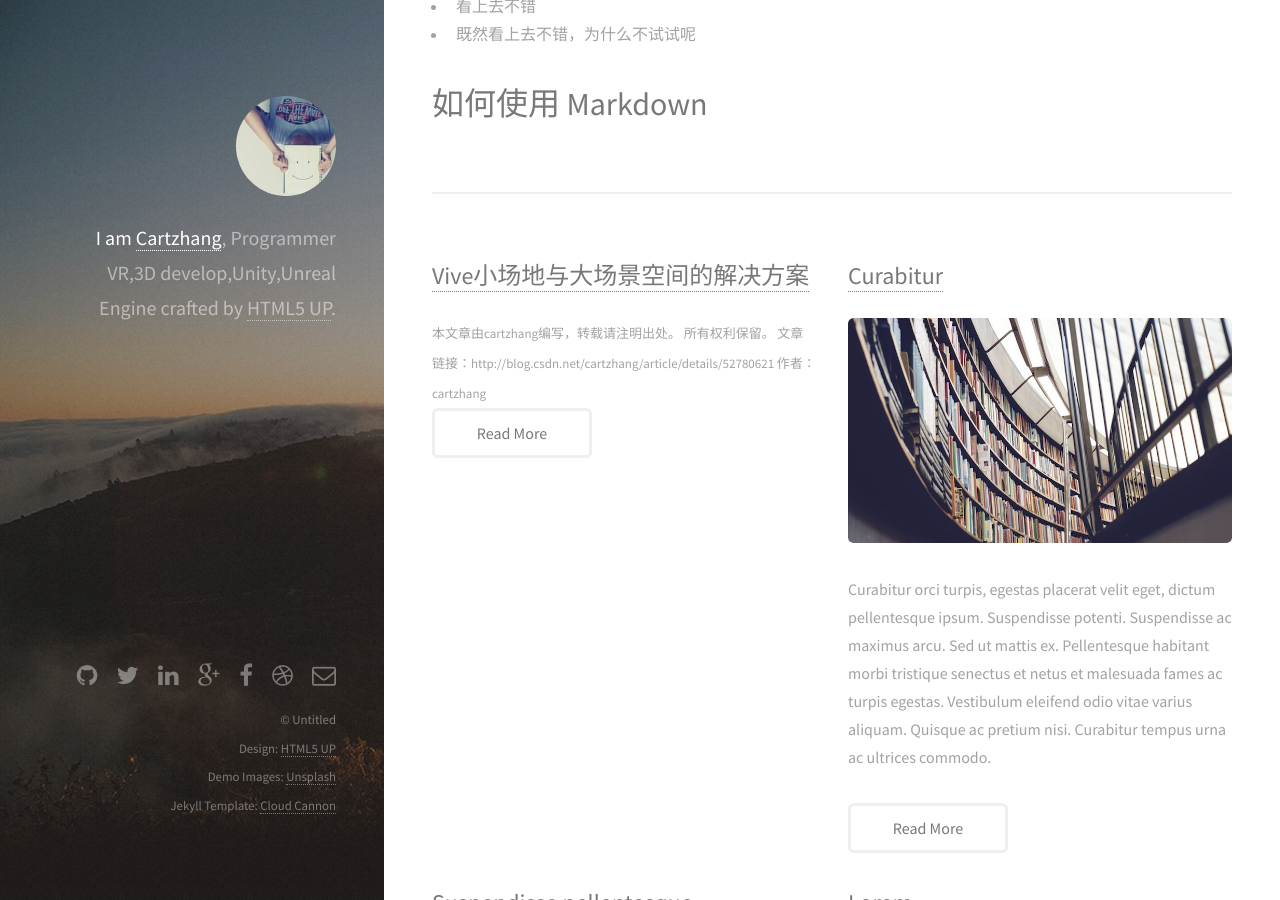
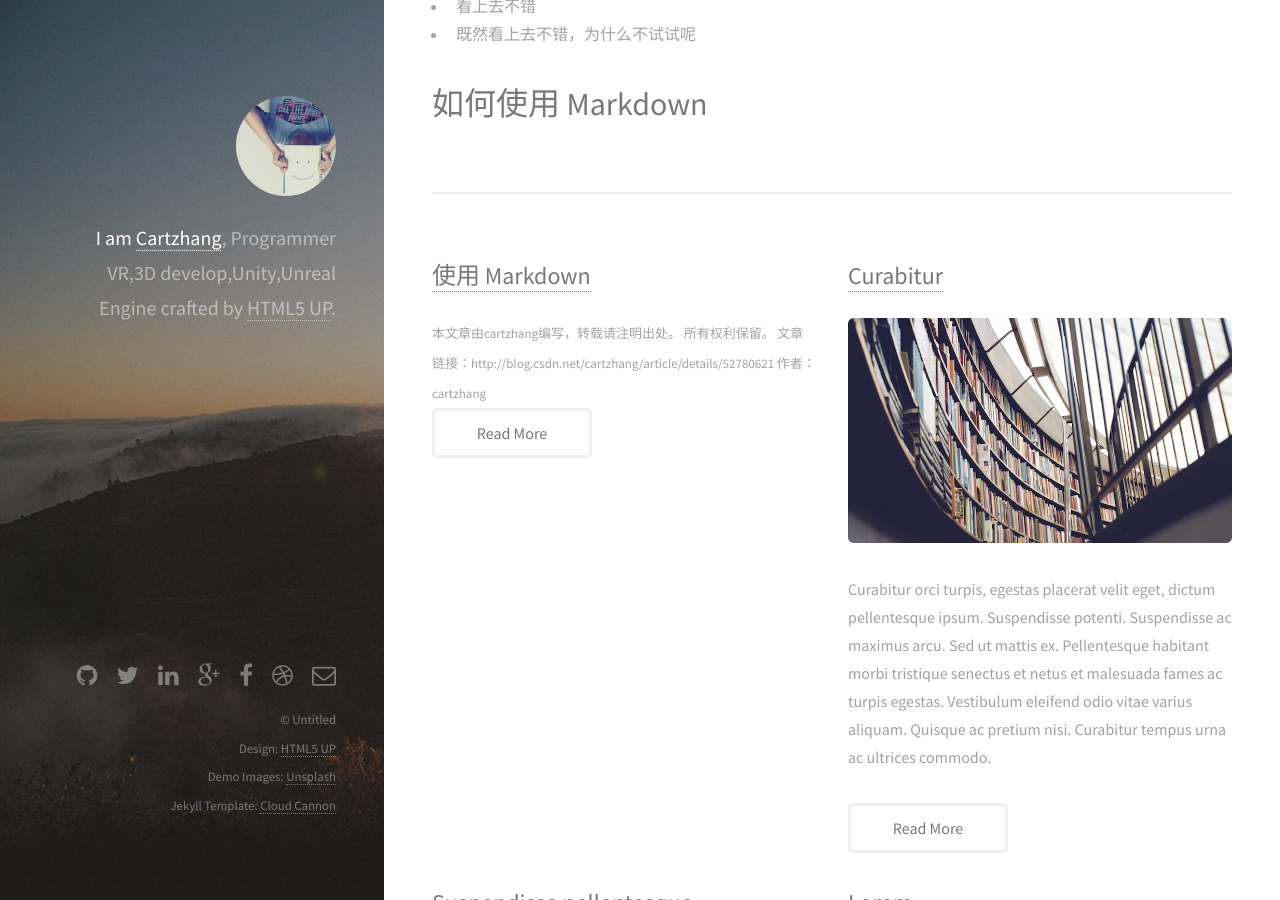
Before and after one commit to cartzhang/cartzhang.github.io, a Jekyll site: the page built from index.html, in a window 1280 px wide and 900 px high, scrolled down 304 px. Built offline with Jekyll 4.4.1, drawn with Linux system fonts in a browser that asks for light colours.

```diff
--- a/_posts/2016-10-10-Vive小场地与大场景空间的解决方案.markdown
+++ b/_posts/2016-10-10-Vive小场地与大场景空间的解决方案.markdown
@@ -1,5 +1,8 @@
 ---
-layout: post
+layout: default
+title: 使用 Markdown
+category: Techni
+comments: true
 ---
 <font size = 2>本文章由cartzhang编写，转载请注明出处。 所有权利保留。
 文章链接：http://blog.csdn.net/cartzhang/article/details/52780621
```
